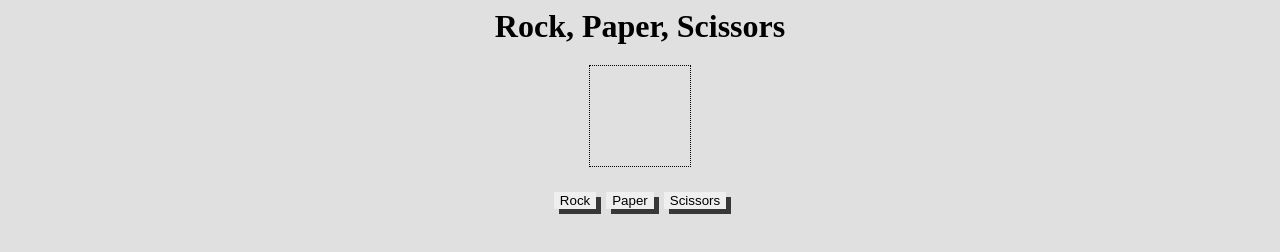
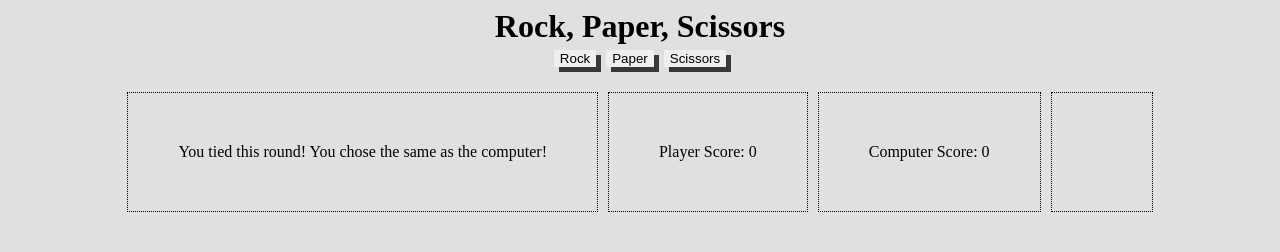
Before and after one commit to jorozcoesparza/rock-paper-scissors, a plain HTML site: page index.html in a window 1280 px wide. Both pictures are taken after a click on the button "Rock". Drawn offline with Linux system fonts and the light colour scheme.

Commit message:
Fixes javascript to announce scores in new containers

```diff
--- a/rps.js
+++ b/rps.js
@@ -1,20 +1,26 @@
 const buttons = document.querySelectorAll('button');
-
-const div = document.createElement('div');
-div.setAttribute("id", "scoreContainer");
 
 const parentDiv = document.createElement('div');
 parentDiv.setAttribute("id", "flexParent");
 
-parentDiv.appendChild(div);
+const roundResult = document.createElement('div');
+roundResult.setAttribute("id", "scoreContainer");
+parentDiv.appendChild(roundResult);
 
-const heading = document.querySelector('.heading');
-heading.insertAdjacentElement('afterend', parentDiv);
+const playerContainer = document.createElement('div');
+playerContainer.setAttribute("id", "scoreContainer");
+parentDiv.appendChild(playerContainer);
 
+const computerContainer = document.createElement('div');
+computerContainer.setAttribute("id", "scoreContainer");
+parentDiv.appendChild(computerContainer);
 
+const winnerContainer = document.createElement('div');
+winnerContainer.setAttribute("id", "scoreContainer");
+parentDiv.appendChild(winnerContainer);
 
-
-
+const buttonContainer = document.querySelector('.buttoncontainer');
+buttonContainer.insertAdjacentElement('afterend', parentDiv);
 
 buttons.forEach((button) => {
 
@@ -51,27 +57,27 @@ let result = "";
          scoreStatement = 0;
 
         function playRound(playerSelection, computerSelection) {
-
+            winnerContainer.textContent = "";
 
          if (playerSelection === computerSelection) {
-            result = "Tie!";
+            result = "You tied this round! You chose the same as the computer!";
          } else if (playerSelection === "Rock" && computerSelection === "Scissors") {
-            result = "You Win! Rock beats Scissors!";
+            result = "You Win the round! Rock beats Scissors!";
             playerScore = playerScore + 1;
          } else if (playerSelection === "Rock" && computerSelection === "Paper") {
-            result = "You Loose! Paper beats Rock!";
+            result = "You Loose the round! Paper beats Rock!";
             computerScore = computerScore + 1;
          } else if (playerSelection === "Paper" && computerSelection === "Scissors") {
-            result = "You Loose! Scissors beats Paper!";
+            result = "You Loose the round! Scissors beats Paper!";
             computerScore = computerScore + 1;
          } else if (playerSelection === "Paper" && computerSelection === "Rock") {
-            result = "You Win! Paper beats Rock!";
+            result = "You Win the round! Paper beats Rock!";
             playerScore = playerScore + 1;
          } else if (playerSelection === "Scissors" && computerSelection === "Rock") {
-            result = "You Loose! Rock beats Scissors!";
+            result = "You Loose the round! Rock beats Scissors!";
             computerScore = computerScore + 1;
          } else if (playerSelection === "Scissors" && computerSelection === "Paper") {
-            result = "You Win! Scissors beats Paper!";
+            result = "You Win the round! Scissors beats Paper!";
             playerScore = playerScore + 1;
          }
 
@@ -84,10 +90,25 @@ let result = "";
                scoreStatement = "You tied the game!";
               }
 
-              console.log(scoreStatement)
+              const scoreStatementText = document.createTextNode(scoreStatement);
+              winnerContainer.textContent = "";
+              winnerContainer.appendChild(scoreStatementText);
+
+              console.log(scoreStatement);
               playerScore = 0;
               computerScore = 0;
          };
+
+
+         const roundResultText = document.createTextNode(result);
+         roundResult.textContent = "";
+         roundResult.appendChild(roundResultText);
+
+         const playerRoundScoreText = `Player Score: ${playerScore}`;
+         playerContainer.textContent = playerRoundScoreText;
+
+         const computerRoundScoreText = `Computer Score: ${computerScore}`;
+         computerContainer.textContent = computerRoundScoreText;
 
 
          console.log(result);
--- a/style.css
+++ b/style.css
@@ -26,6 +26,8 @@ body {
     border-width: 1px;
     margin-top: 20px;
     margin-bottom: 20px;
+    margin-left: 5px;
+    margin-right: 5px;
     padding: 50px;
 }
 
```
Also changed, not shown: 1 other file.
